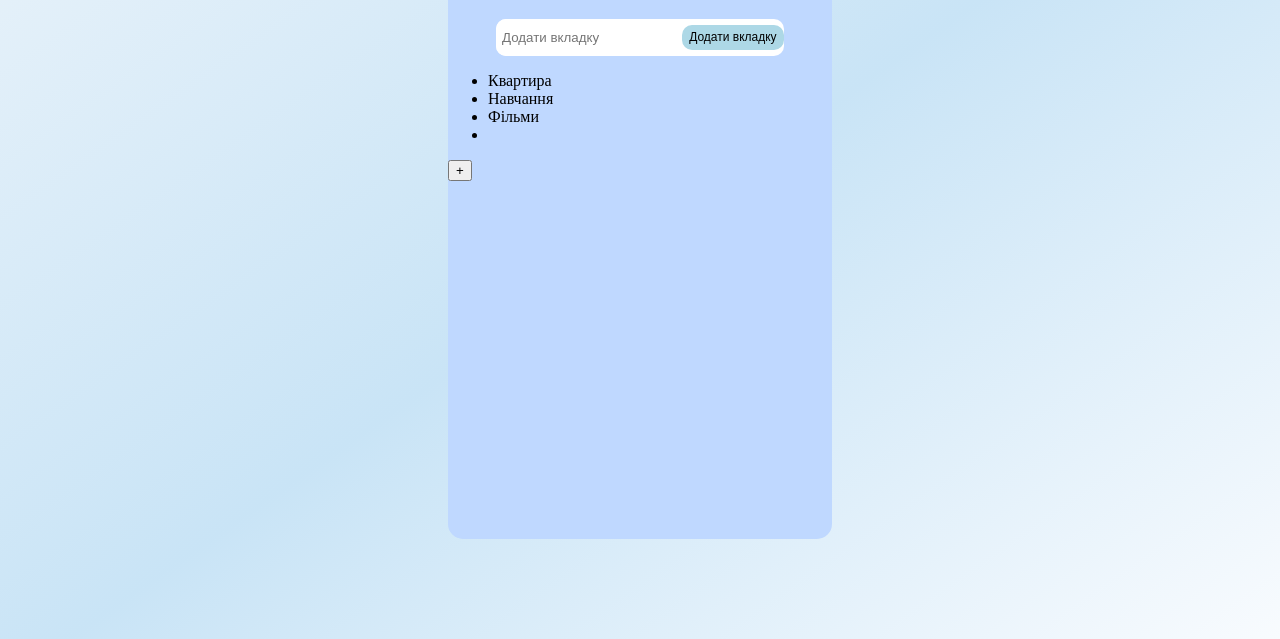
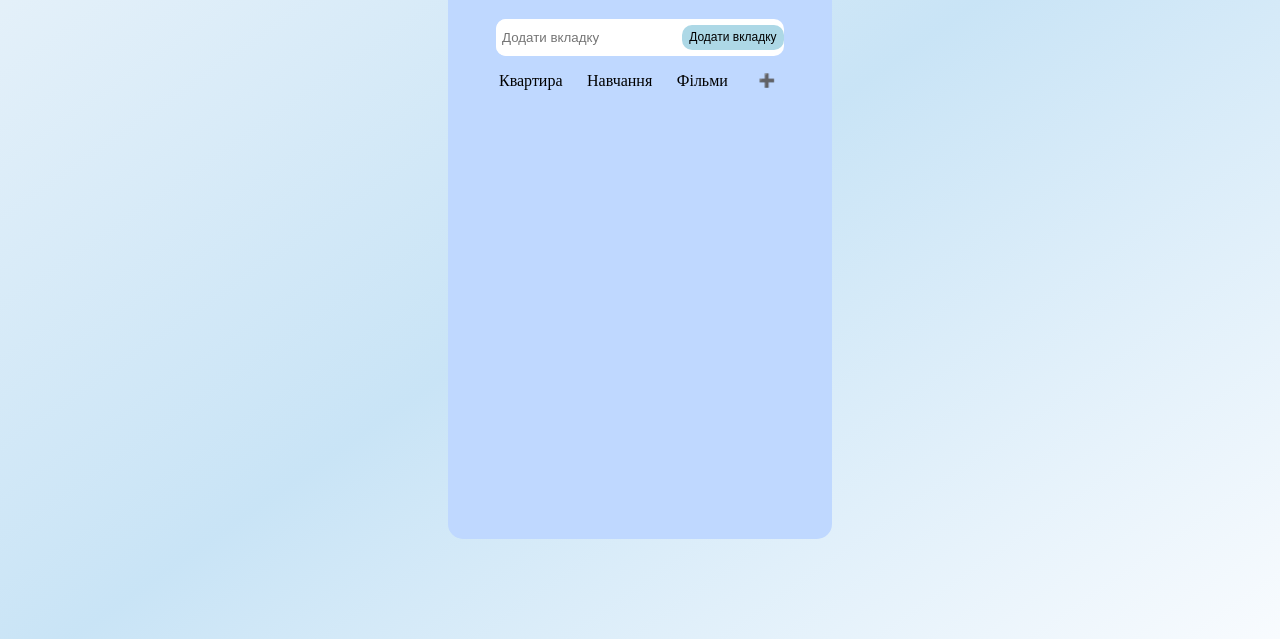
Before and after one commit to Andrii-Podieniezhnyi/Chexly, a plain HTML site: page index.html in a window 1280 px wide. Shown: the part 161-800 px from the top of the page. Drawn offline with Linux system fonts and the light colour scheme.

Commit message:
tabs-list_container

```diff
--- a/index.html
+++ b/index.html
@@ -30,7 +30,7 @@
                     </nav>
                 </div>
                 <div class="add-new-tab-plus_container">
-                    <button class="add-new-tab-plus" type="button">+</button>
+                    <button class="add-new-tab-plus" type="button">➕</button>
                 </div>
             </div>
         </main>
--- a/style/index.scss
+++ b/style/index.scss
@@ -64,3 +64,37 @@ main{
     width: 107px;
     justify-content: center;
 }
+
+.tabs-list_container{
+    display: flex;
+    justify-content: center;
+}
+
+.created-tabs_container{
+    display: flex;
+    width: 66%;
+}
+
+nav{
+    display: flex;
+    width: 100%;
+}
+
+nav > ul{
+    display: flex;
+    list-style: none;
+    padding: 0;
+    width: 100%;
+    display: flex;
+    justify-content: space-between;
+}
+
+.add-new-tab-plus_container{
+    display: flex;
+    align-items: center;
+}
+
+.add-new-tab-plus{
+    border: none;
+    background-color: unset;
+}
```
Also changed, not shown: style/index.css.
